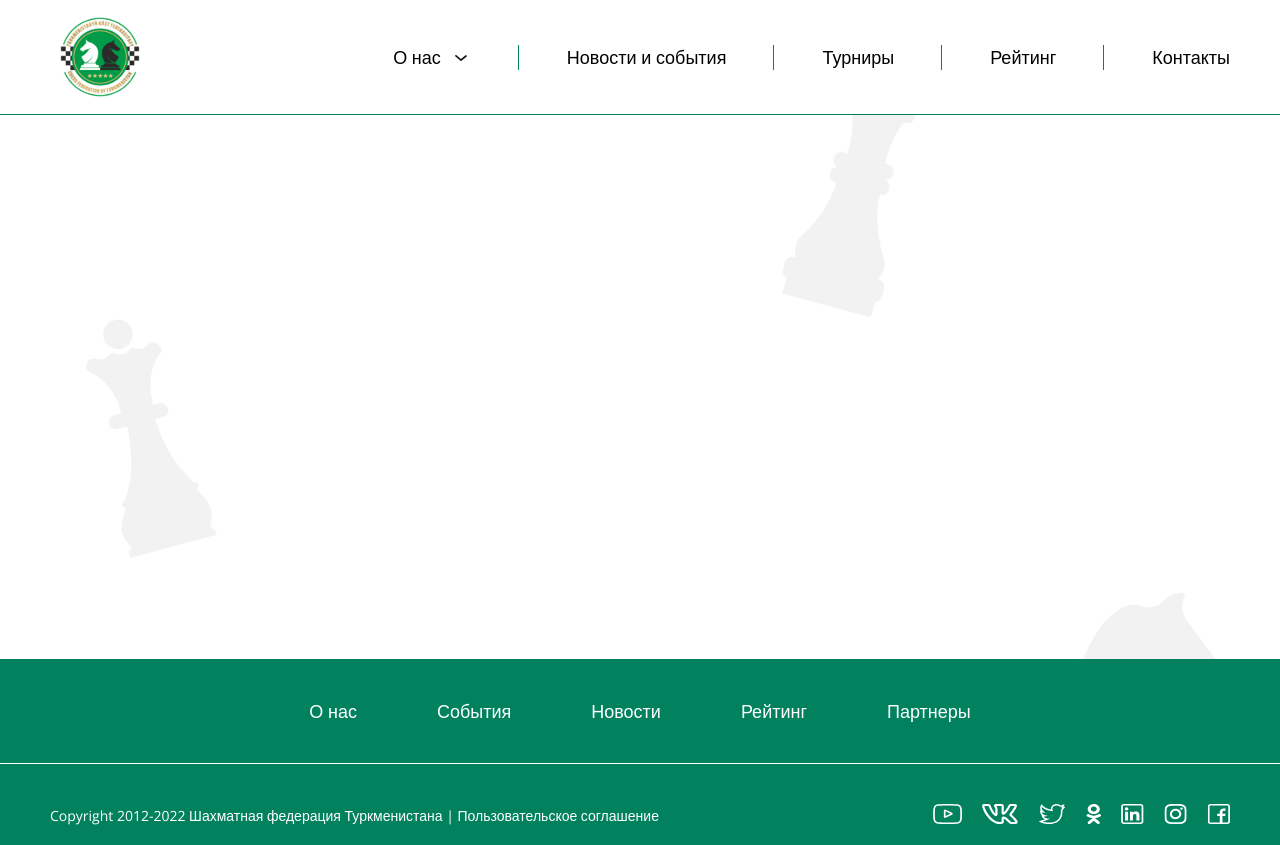
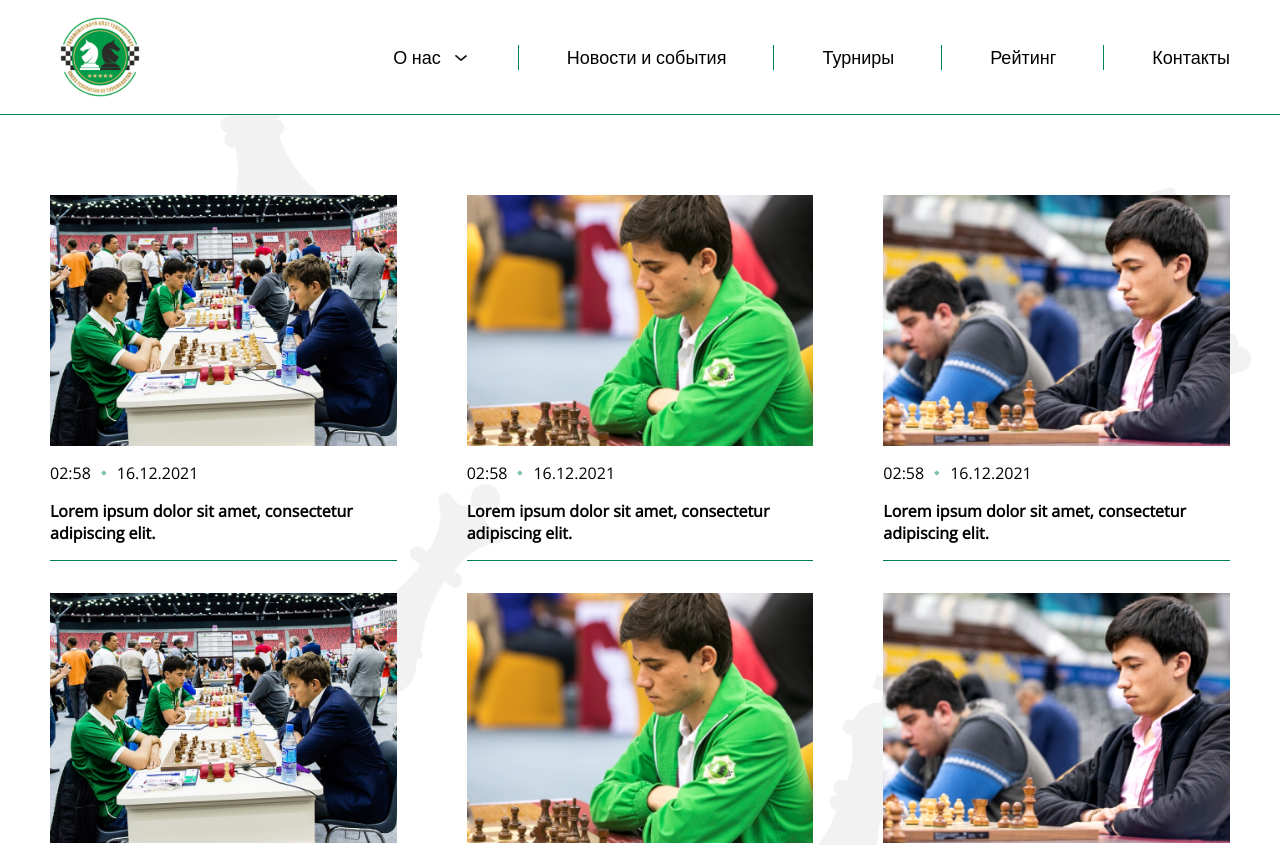
Before and after one commit to VividTruthKeeper/react-typescript-chess-federation, a React (Create React App) app: page /news in a window 1280 px wide. Shown: the top 845 px of the page. Built offline with nearby package versions, Linux system fonts and the light colour scheme.

Commit message:
events page desktop

```diff
--- a/src/App.tsx
+++ b/src/App.tsx
@@ -10,6 +10,7 @@ import Footer from "./components/global/Footer";
 
 // Pages
 import Main from "./pages/Main";
+import Events from "./pages/Events";
 
 const App = () => {
   return (
@@ -18,6 +19,7 @@ const App = () => {
       <div className="inner-body">
         <Routes>
           <Route path="/" element={<Main />} />
+          <Route path="/news" element={<Events />} />
         </Routes>
       </div>
       <Footer />
--- a/src/components/global/Nav.tsx
+++ b/src/components/global/Nav.tsx
@@ -24,7 +24,7 @@ const Nav = () => {
                 </div>
               </li>
               <li>
-                <Link to={"/"}>Новости и события</Link>
+                <Link to={"/news"}>Новости и события</Link>
               </li>
               <li>
                 <Link to={"/"}>Турниры</Link>
--- a/src/components/main/EventsSection.tsx
+++ b/src/components/main/EventsSection.tsx
@@ -3,7 +3,7 @@ import { v4 as uuidv4 } from "uuid";
 
 // Components
 import SectionTitle from "../global/SectionTitle";
-import Event from "./Event";
+import Event from "../global/Event";
 
 // Images
 import competition from "../../images/competition.jpg";
--- /dev/null
+++ b/src/pages/Events.tsx
@@ -0,0 +1,112 @@
+// Modules
+import { v4 as uuidv4 } from "uuid";
+
+// Images
+import competition from "../images/competition.jpg";
+import competition2 from "../images/competition2.jpg";
+import competition3 from "../images/competition3.jpg";
+
+// Components
+import Event from "../components/global/Event";
+
+// Types
+import { eventProps } from "../types/eventProps";
+
+const eventsData: eventProps[] = [
+  {
+    image: competition,
+    text: "Lorem ipsum dolor sit amet, consectetur adipiscing elit.",
+    time: "02:58",
+    date: "16.12.2021",
+  },
+  {
+    image: competition2,
+    text: "Lorem ipsum dolor sit amet, consectetur adipiscing elit.",
+    time: "02:58",
+    date: "16.12.2021",
+  },
+  {
+    image: competition3,
+    text: "Lorem ipsum dolor sit amet, consectetur adipiscing elit.",
+    time: "02:58",
+    date: "16.12.2021",
+  },
+  {
+    image: competition,
+    text: "Lorem ipsum dolor sit amet, consectetur adipiscing elit.",
+    time: "02:58",
+    date: "16.12.2021",
+  },
+  {
+    image: competition2,
+    text: "Lorem ipsum dolor sit amet, consectetur adipiscing elit.",
+    time: "02:58",
+    date: "16.12.2021",
+  },
+  {
+    image: competition3,
+    text: "Lorem ipsum dolor sit amet, consectetur adipiscing elit.",
+    time: "02:58",
+    date: "16.12.2021",
+  },
+  {
+    image: competition,
+    text: "Lorem ipsum dolor sit amet, consectetur adipiscing elit.",
+    time: "02:58",
+    date: "16.12.2021",
+  },
+  {
+    image: competition2,
+    text: "Lorem ipsum dolor sit amet, consectetur adipiscing elit.",
+    time: "02:58",
+    date: "16.12.2021",
+  },
+  {
+    image: competition3,
+    text: "Lorem ipsum dolor sit amet, consectetur adipiscing elit.",
+    time: "02:58",
+    date: "16.12.2021",
+  },
+  {
+    image: competition,
+    text: "Lorem ipsum dolor sit amet, consectetur adipiscing elit.",
+    time: "02:58",
+    date: "16.12.2021",
+  },
+  {
+    image: competition2,
+    text: "Lorem ipsum dolor sit amet, consectetur adipiscing elit.",
+    time: "02:58",
+    date: "16.12.2021",
+  },
+  {
+    image: competition3,
+    text: "Lorem ipsum dolor sit amet, consectetur adipiscing elit.",
+    time: "02:58",
+    date: "16.12.2021",
+  },
+];
+
+const Events = () => {
+  return (
+    <main className="events-page">
+      <div className="container">
+        <div className="events-page-inner">
+          {eventsData.map((evnt) => {
+            return (
+              <Event
+                key={uuidv4()}
+                image={evnt.image}
+                text={evnt.text}
+                time={evnt.time}
+                date={evnt.date}
+              />
+            );
+          })}
+        </div>
+      </div>
+    </main>
+  );
+};
+
+export default Events;
--- /dev/null
+++ b/src/styles/_event.scss
@@ -0,0 +1,48 @@
+.event {
+  display: flex;
+  flex-direction: column;
+  gap: 1.6rem;
+  padding-bottom: 1.6rem;
+  border-bottom: 0.1rem solid $base-green;
+}
+
+.event-img {
+  img {
+    width: 100%;
+    height: 100%;
+    object-fit: cover;
+  }
+}
+
+.event-top {
+  display: flex;
+  flex-direction: column;
+  gap: 1.6rem;
+}
+
+.event-date {
+  display: flex;
+  align-items: center;
+  gap: 0.8rem;
+  font-size: 1.6rem;
+}
+
+.event-divider {
+  display: flex;
+  align-items: center;
+  justify-content: center;
+  width: 1rem;
+  height: 1rem;
+
+  img {
+    width: 0.6rem;
+    height: 0.6rem;
+  }
+}
+
+.event-bottom {
+  p {
+    font-size: 1.6rem;
+    font-weight: bold;
+  }
+}
--- /dev/null
+++ b/src/styles/_events.scss
@@ -0,0 +1,8 @@
+.events-page-inner {
+  padding: 8rem 0;
+  padding-bottom: 16rem;
+  display: grid;
+  grid-template-columns: 1fr 1fr 1fr;
+  column-gap: 7rem;
+  row-gap: 3.2rem;
+}
--- a/src/styles/_main.scss
+++ b/src/styles/_main.scss
@@ -106,60 +106,11 @@
   padding-bottom: 8rem;
 }
 
-.event {
-  display: flex;
-  flex-direction: column;
-  gap: 1.6rem;
-  padding-bottom: 1.6rem;
-  border-bottom: 0.1rem solid $base-green;
-}
-
 .events-content {
   display: grid;
   grid-template-columns: 1fr 1fr 1fr;
   column-gap: 7rem;
   row-gap: 3.2rem;
-}
-
-.event-img {
-  img {
-    width: 100%;
-    height: 100%;
-    object-fit: cover;
-  }
-}
-
-.event-top {
-  display: flex;
-  flex-direction: column;
-  gap: 1.6rem;
-}
-
-.event-date {
-  display: flex;
-  align-items: center;
-  gap: 0.8rem;
-  font-size: 1.6rem;
-}
-
-.event-divider {
-  display: flex;
-  align-items: center;
-  justify-content: center;
-  width: 1rem;
-  height: 1rem;
-
-  img {
-    width: 0.6rem;
-    height: 0.6rem;
-  }
-}
-
-.event-bottom {
-  p {
-    font-size: 1.6rem;
-    font-weight: bold;
-  }
 }
 
 // Partners
--- a/src/styles/style.scss
+++ b/src/styles/style.scss
@@ -3,6 +3,8 @@
 @import "./general";
 @import "./section-title";
 @import "./search-table";
+@import "./event";
 @import "./nav";
 @import "./footer";
 @import "./main";
+@import "./events";
```
Also changed, not shown: src/components/global/Event.tsx (renamed from src/components/main/Event.tsx).
